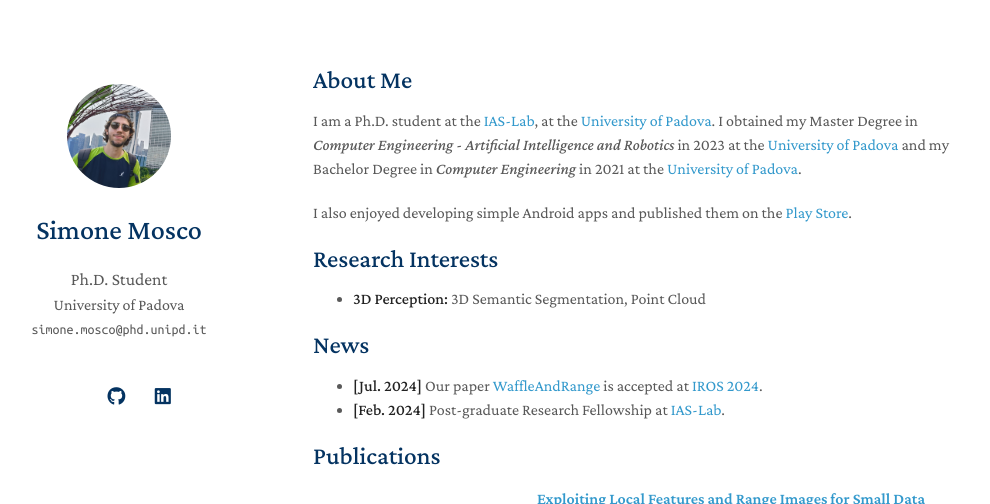
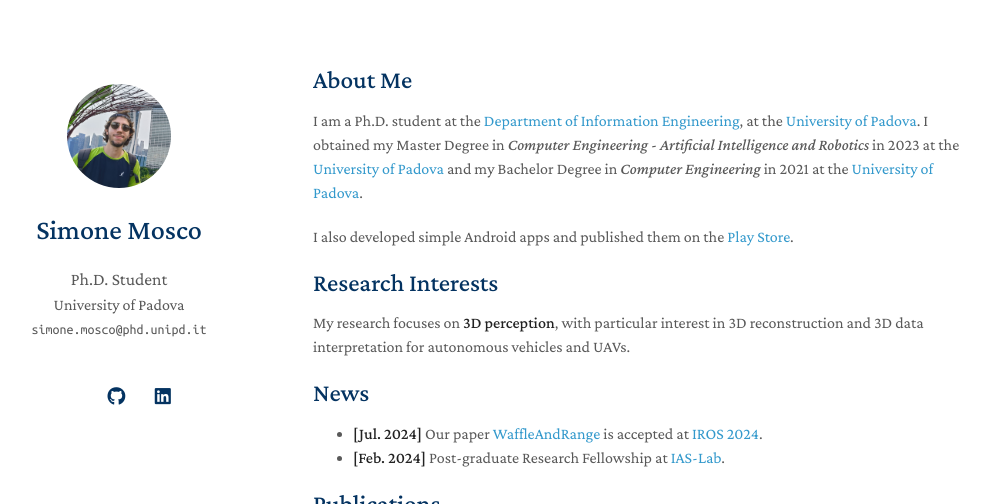
Before and after one commit to SiMoM0/simom0.github.io, a Jekyll site: the page built from index.md, in a window 1280 px wide and 1041 px high, cut to the strip 0-504 px from the top of the window. Shown: the whole strip, without its empty margins (157-1147 px from the left). Built offline with Jekyll 4.4.1, drawn with Linux system fonts in a browser that asks for light colours; a style sheet for code colours, icons or effects is not loaded; our own code applies the rules of GitHub Pages for plain Markdown files.

Commit message:
update homepage

```diff
--- a/index.md
+++ b/index.md
@@ -4,13 +4,15 @@ layout: homepage
 
 ## About Me
 
-I am a Ph.D. student at the [IAS-Lab](https://robotics.dei.unipd.it/), at the [University of Padova](https://phd.dei.unipd.it/). I obtained my Master Degree in *Computer Engineering - Artificial Intelligence and Robotics* in 2023 at the [University of Padova](https://unipd.it/) and my Bachelor Degree in *Computer Engineering* in 2021 at the [University of Padova](https://www.unipd.it/).
+I am a Ph.D. student at the [Department of Information Engineering](https://www.dei.unipd.it/), at the [University of Padova](https://www.unipd.it/). I obtained my Master Degree in *Computer Engineering - Artificial Intelligence and Robotics* in 2023 at the [University of Padova](https://www.unipd.it/) and my Bachelor Degree in *Computer Engineering* in 2021 at the [University of Padova](https://www.unipd.it/).
 
-I also enjoyed developing simple Android apps and published them on the [Play Store](https://play.google.com/store/apps/dev?id=9156799026580612705).
+I also developed simple Android apps and published them on the [Play Store](https://play.google.com/store/apps/dev?id=9156799026580612705).
 
 ## Research Interests
 
-- **3D Perception:** 3D Semantic Segmentation, Point Cloud
+My research focuses on **3D perception**, with particular interest in 3D reconstruction and 3D data interpretation for autonomous vehicles and UAVs.
+
+<!-- **3D Perception:** 3D Semantic Segmentation, Point Cloud -->
 <!-- - **Deep Learning:** semantic segmentation, classification -->
 
 ## News
```
